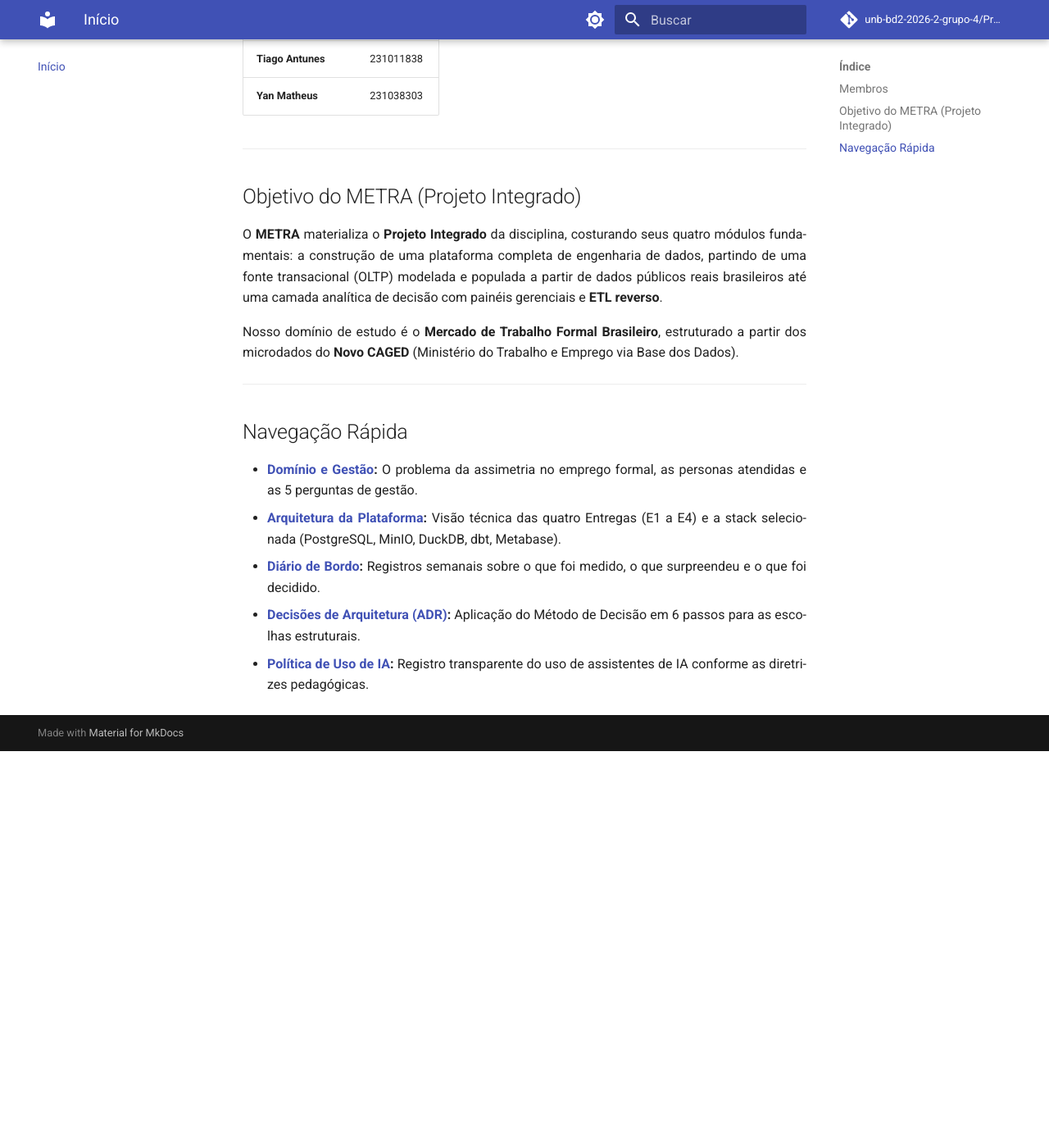
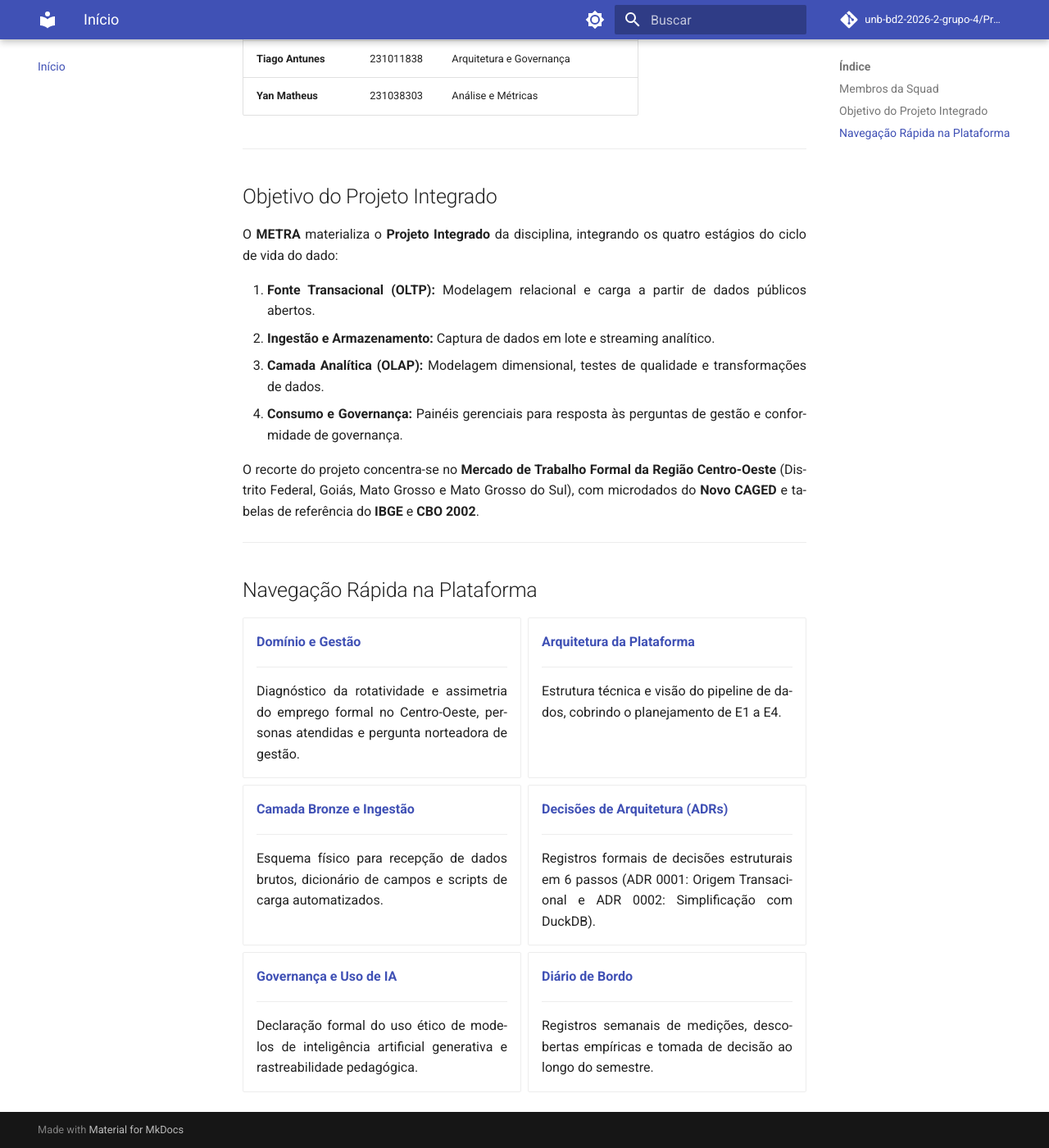
Before and after one commit to unb-bd2-2026-2-grupo-4/ProjetoIntegrado, an MkDocs documentation site: the page built from docs/index.md, in a window 1280 px wide and 1400 px high, scrolled down 687 px. Shown: the whole window at 82% size. Built offline with MkDocs 1.6.1 and Material for MkDocs 9.7.7, drawn with Linux system fonts in a browser that asks for light colours; comment, search, counter and statistics services are not loaded; before the commit the page ends 1603 px from its top, so only the background shows below that; some of the changed text lies outside the part shown.

Commit message:
docs: adicao da adr0002

```diff
--- a/docs/index.md
+++ b/docs/index.md
@@ -1,35 +1,74 @@
 # METRA - Monitoramento e Engenharia de dados do TRAbalho
 
-Bem-vindo à documentação oficial do **METRA** (Monitoramento e Engenharia de dados do TRAbalho), plataforma de dados desenvolvida pela **Squad G4** para a disciplina de **Banco de Dados 2** (Engenharia de Software, FCTE / Universidade de Brasília, Oferta 2026/2).
+Bem-vindo à documentação oficial do **METRA** (Monitoramento e Engenharia de dados do TRAbalho), plataforma de engenharia de dados desenvolvida pela **Squad G4** para a disciplina de **Banco de Dados 2** (Engenharia de Software, FCTE / Universidade de Brasília, Oferta 2026/2).
 
 ---
 
-## Membros
+## Membros da Squad
 
-| Membro                 | matrícula |
-| ---------------------- | --------- |
-| **Arthur Evangelista** | 231027032 |
-| **Davi Camilo**        | 231011220 |
-| **Eduardo de Pina**    | 231034494 |
-| **Euller Júlio**       | 231026714 |
-| **Lucas Alves**        | 231027159 |
-| **Tiago Antunes**      | 231011838 |
-| **Yan Matheus**        | 231038303 |
+| Membro | Matrícula | Função Principal |
+| :--- | :--- | :--- |
+| **Arthur Evangelista** | 231027032 | Engenharia de Dados e Modelagem |
+| **Davi Camilo** | 231011220 | Engenharia de Dados e Infraestrutura |
+| **Eduardo de Pina** | 231034494 | Ingestão e Qualidade de Dados |
+| **Euller Júlio** | 231026714 | Modelagem e Documentação |
+| **Lucas Alves** | 231027159 | Pipelines e Carga |
+| **Tiago Antunes** | 231011838 | Arquitetura e Governança |
+| **Yan Matheus** | 231038303 | Análise e Métricas |
 
 ---
 
-## Objetivo do METRA (Projeto Integrado)
+## Objetivo do Projeto Integrado
 
-O **METRA** materializa o **Projeto Integrado** da disciplina, costurando seus quatro módulos fundamentais: a construção de uma plataforma completa de engenharia de dados, partindo de uma fonte transacional (OLTP) modelada e populada a partir de dados públicos reais brasileiros até uma camada analítica de decisão com painéis gerenciais e **ETL reverso**.
+O **METRA** materializa o **Projeto Integrado** da disciplina, integrando os quatro estágios do ciclo de vida do dado:
 
-Nosso domínio de estudo é o **Mercado de Trabalho Formal Brasileiro**, estruturado a partir dos microdados do **Novo CAGED** (Ministério do Trabalho e Emprego via Base dos Dados).
+1. **Fonte Transacional (OLTP):** Modelagem relacional e carga a partir de dados públicos abertos.
+2. **Ingestão e Armazenamento:** Captura de dados em lote e streaming analítico.
+3. **Camada Analítica (OLAP):** Modelagem dimensional, testes de qualidade e transformações de dados.
+4. **Consumo e Governança:** Painéis gerenciais para resposta às perguntas de gestão e conformidade de governança.
+
+O recorte do projeto concentra-se no **Mercado de Trabalho Formal da Região Centro-Oeste** (Distrito Federal, Goiás, Mato Grosso e Mato Grosso do Sul), com microdados do **Novo CAGED** e tabelas de referência do **IBGE** e **CBO 2002**.
 
 ---
 
-## Navegação Rápida
+## Navegação Rápida na Plataforma
 
-- **[Domínio e Gestão](dominio.md):** O problema da assimetria no emprego formal, as personas atendidas e as 5 perguntas de gestão.
-- **[Arquitetura da Plataforma](arquitetura.md):** Visão técnica das quatro Entregas (E1 a E4) e a stack selecionada (PostgreSQL, MinIO, DuckDB, dbt, Metabase).
-- **[Diário de Bordo](diario/semana-01.md):** Registros semanais sobre o que foi medido, o que surpreendeu e o que foi decidido.
-- **[Decisões de Arquitetura (ADR)](adr/template.md):** Aplicação do Método de Decisão em 6 passos para as escolhas estruturais.
-- **[Política de Uso de IA](uso-de-ia.md):** Registro transparente do uso de assistentes de IA conforme as diretrizes pedagógicas.
+<div class="grid cards" markdown>
+
+-   **[Domínio e Gestão](dominio.md)**
+
+    ---
+
+    Diagnóstico da rotatividade e assimetria do emprego formal no Centro-Oeste, personas atendidas e pergunta norteadora de gestão.
+
+-   **[Arquitetura da Plataforma](arquitetura.md)**
+
+    ---
+
+    Estrutura técnica e visão do pipeline de dados, cobrindo o planejamento de E1 a E4.
+
+-   **[Camada Bronze e Ingestão](camada-bronze.md)**
+
+    ---
+
+    Esquema físico para recepção de dados brutos, dicionário de campos e scripts de carga automatizados.
+
+-   **[Decisões de Arquitetura (ADRs)](adr/0001-modelagem-sistema-origem.md)**
+
+    ---
+
+    Registros formais de decisões estruturais em 6 passos (ADR 0001: Origem Transacional e ADR 0002: Simplificação com DuckDB).
+
+-   **[Governança e Uso de IA](uso-de-ia.md)**
+
+    ---
+
+    Declaração formal do uso ético de modelos de inteligência artificial generativa e rastreabilidade pedagógica.
+
+-   **[Diário de Bordo](diario/semana-01.md)**
+
+    ---
+
+    Registros semanais de medições, descobertas empíricas e tomada de decisão ao longo do semestre.
+
+</div>
```
Also changed, not shown: docs/adr/0002-simplificacao-arquitetural-duckdb.md (added, +107 -0 lines).
